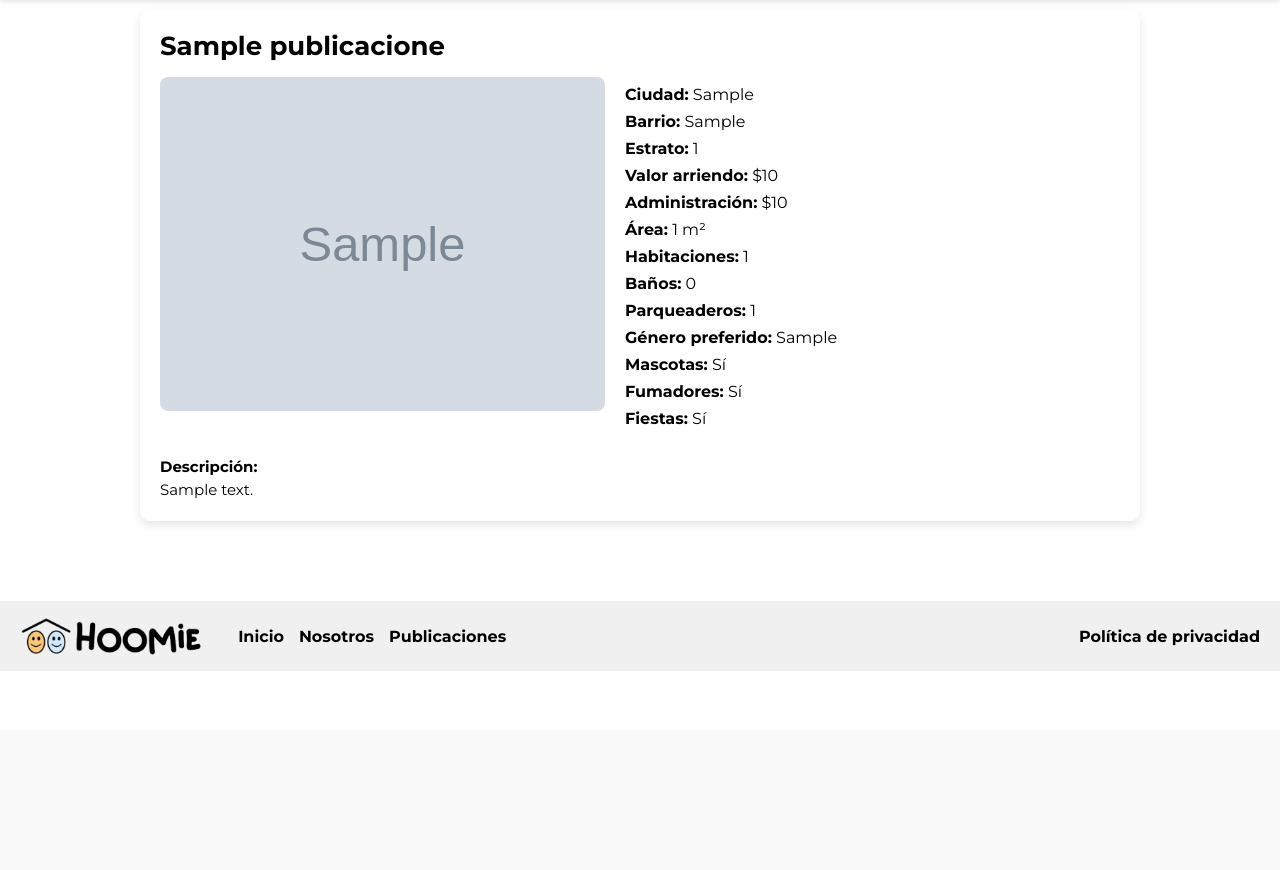
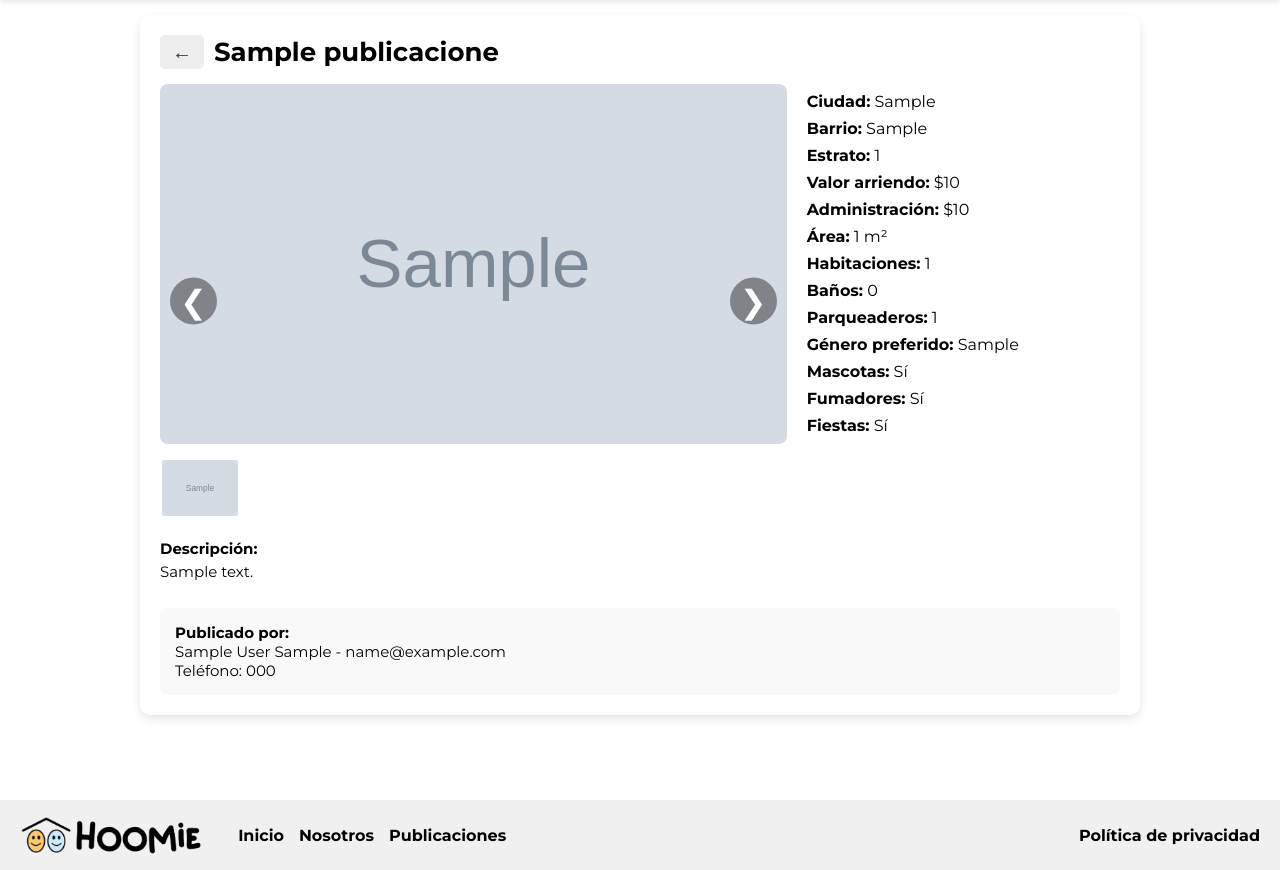
Before and after one commit to Deivyt2608/HoomieAPP, a FastAPI app: page /detalle/1 in a window 1280 px wide. Shown: the part 70-940 px from the top of the page. Before the commit the page ends 725 px from the top, so only its background shows below. Run offline with FastAPI, Linux system fonts and the light colour scheme; tables that the repository leaves empty hold one stand-in row (values such as "Sample post"); grey boxes marked "Sample" are stand-in pictures; some web fonts are replaced.

Commit message:
update(restablecer y detalle)

```diff
--- a/static/css/detalle.css
+++ b/static/css/detalle.css
@@ -1,36 +1,101 @@
 .detalle-container {
     max-width: 1000px;
-    margin: 80px auto;
+    margin: 85px auto;
     padding: 20px;
     background: #fff;
     border-radius: 10px;
     box-shadow: 0 4px 10px rgba(0, 0, 0, 0.1);
 }
+.detalle-header {
+    display: flex;
+    align-items: center;
+    gap: 10px;
+    margin-bottom: 15px;
+}
+.detalle-header a {
+    text-decoration: none;
+    font-size: 20px;
+    color: #333;
+    background-color: #eee;
+    padding: 5px 12px;
+    border-radius: 5px;
+}
 .detalle-titulo {
     font-size: 26px;
     font-weight: bold;
-    margin-bottom: 15px;
+    margin: 0;
 }
 .detalle-info {
-    display: flex;
-    flex-wrap: wrap;
+    display: grid;
+    grid-template-columns: 2fr 1fr;
     gap: 20px;
+    align-items: start;
 }
 .detalle-foto {
-    flex: 1 1 300px;
+    position: relative;
 }
 .detalle-foto img {
     width: 100%;
+    height: 360px;
     border-radius: 8px;
     object-fit: cover;
     cursor: pointer;
 }
+.detalle-foto .controles {
+    position: absolute;
+    top: 50%;
+    width: 100%;
+    display: flex;
+    justify-content: space-between;
+    transform: translateY(-50%);
+    padding: 0 10px;
+}
+.detalle-foto .controles span {
+    font-size: 32px;
+    color: white;
+    background-color: rgba(0,0,0,0.4);
+    border-radius: 50%;
+    padding: 4px 10px;
+    cursor: pointer;
+}
+.miniaturas {
+    margin-top: 10px;
+    display: flex;
+    gap: 10px;
+    flex-wrap: wrap;
+}
+.miniaturas img {
+    width: 80px;
+    height: 60px;
+    object-fit: cover;
+    border-radius: 4px;
+    cursor: pointer;
+    border: 2px solid transparent;
+}
+.miniaturas img.seleccionada {
+    border-color: #007BFF;
+}
+.detalle-publicador {
+    margin-top: 25px;
+    padding: 15px;
+    background-color: #f9f9f9;
+    border-radius: 8px;
+    font-size: 15px;
+}
+@media (max-width: 768px) {
+    .detalle-info {
+    grid-template-columns: 1fr;
+    }
+    .detalle-foto img {
+    height: auto;
+    }
+}
+
 .detalle-datos {
-    flex: 1 1 350px;
+    font-size: 16px;
 }
 .detalle-datos p {
     margin: 8px 0;
-    font-size: 16px;
 }
 .detalle-descripcion {
     margin-top: 20px;
@@ -48,12 +113,21 @@
     justify-content: center;
     align-items: center;
     z-index: 9999;
+
 }
 .galeria-modal img {
-    max-width: 90%;
-    max-height: 80vh;
+    width: 700px;
+    height: 500px;
+    object-fit: cover;
     border-radius: 10px;
 }
+@media (max-width: 768px) {
+  .galeria-modal img {
+    width: 90%;
+    height: auto;
+  }
+}
+
 .galeria-cerrar {
     position: absolute;
     top: 20px;
--- a/static/css/formularios.css
+++ b/static/css/formularios.css
@@ -71,6 +71,9 @@
     cursor: pointer;
     font-weight: bold;
     width: 100%;
+}
+#cancel, #bconfir{
+    width: 80%;
 }
 .button{
     list-style: none;
--- a/templates/detalle.html
+++ b/templates/detalle.html
@@ -8,11 +8,25 @@
 
 {% block content %}
   <section class="detalle-container">
-    <div class="detalle-titulo">{{ publicacion.nombre }}</div>
+  <div class="detalle-header">
+    <a href="/publicaciones?tipo={{ request.query_params.tipo or '' }}&ciudad={{ request.query_params.ciudad or '' }}&estrato={{ request.query_params.estrato or '' }}">&#8592;</a>
+    <h1 class="detalle-titulo">{{ publicacion.nombre }}</h1>
+  </div>
+
   <div class="detalle-info">
     <div class="detalle-foto">
-        <img id="foto-principal" src="{{ publicacion.inmueble.fotos.split(',')[0] }}" alt="Foto del inmueble" onclick="abrirGaleria(0)">
+      <img id="foto-principal" src="{{ publicacion.inmueble.fotos.split(',')[0] }}" alt="Foto del inmueble">
+      <div class="controles">
+        <span onclick="cambiarImagen(-1)">&#10094;</span>
+        <span onclick="cambiarImagen(1)">&#10095;</span>
       </div>
+      <div class="miniaturas">
+        {% for foto in publicacion.inmueble.fotos.split(',') %}
+          <img src="{{ foto }}" onclick="seleccionarMiniatura({{ loop.index0 }})">
+        {% endfor %}
+      </div>
+    </div>
+
     <div class="detalle-datos">
       <p><strong>Ciudad:</strong> {{ publicacion.inmueble.ciudad }}</p>
       <p><strong>Barrio:</strong> {{ publicacion.inmueble.barrio }}</p>
@@ -31,9 +45,16 @@
       <p><strong>Fiestas:</strong> {{ 'Sí' if publicacion.inmueble.permite_fiestas else 'No' }}</p>
     </div>
   </div>
+
     <div class="detalle-descripcion">
       <strong>Descripción:</strong>
       <p>{{ publicacion.descripcion }}</p>
+    </div>
+
+    <div class="detalle-publicador">
+      <strong>Publicado por:</strong>
+      <p>{{ publicacion.usuario.nombre }} {{ publicacion.usuario.apellido }} - {{ publicacion.usuario.email }}</p>
+      <p>Teléfono: {{ publicacion.usuario.phone }}</p>
     </div>
   </section>
 
@@ -64,7 +85,18 @@
 
   function cambiarImagen(direccion) {
     fotoIndex = (fotoIndex + direccion + fotos.length) % fotos.length;
-    document.getElementById("imagenGaleria").src = fotos[fotoIndex];
+    document.getElementById("foto-principal").src = fotos[fotoIndex];
+  }
+   function seleccionarMiniatura(index) {
+    fotoIndex = index;
+    actualizarImagen();
+  }
+
+  function actualizarImagen() {
+    document.getElementById("foto-principal").src = fotos[fotoIndex];
+    document.querySelectorAll(".miniaturas img").forEach((img, i) => {
+      img.classList.toggle("seleccionada", i === fotoIndex);
+    });
   }
 </script>
 {% endblock %}
--- a/templates/publicaciones.html
+++ b/templates/publicaciones.html
@@ -43,7 +43,8 @@
               <p><strong>Ciudad:</strong> {{ pub.inmueble.ciudad }}</p>
               <p><strong>Barrio:</strong> {{ pub.inmueble.barrio }}</p>
               <p><strong>Estrato:</strong> {{ pub.inmueble.estrato }}</p>
-              <a href="/detalle/{{ pub.id }}" class="botonAma">Ver más</a>
+              <a href="/detalle/{{ pub.id }}?tipo={{ request.query_params.tipo or '' }}&ciudad={{ request.query_params.ciudad or '' }}&estrato={{ request.query_params.estrato or '' }}" class="botonAma">Ver más</a>
+
             </div>
           </div>
         {% endfor %}
```
Also changed, not shown: templates/restablecer.html (+71 -14 lines). Lines whose indentation alone changed are shown as unchanged.
